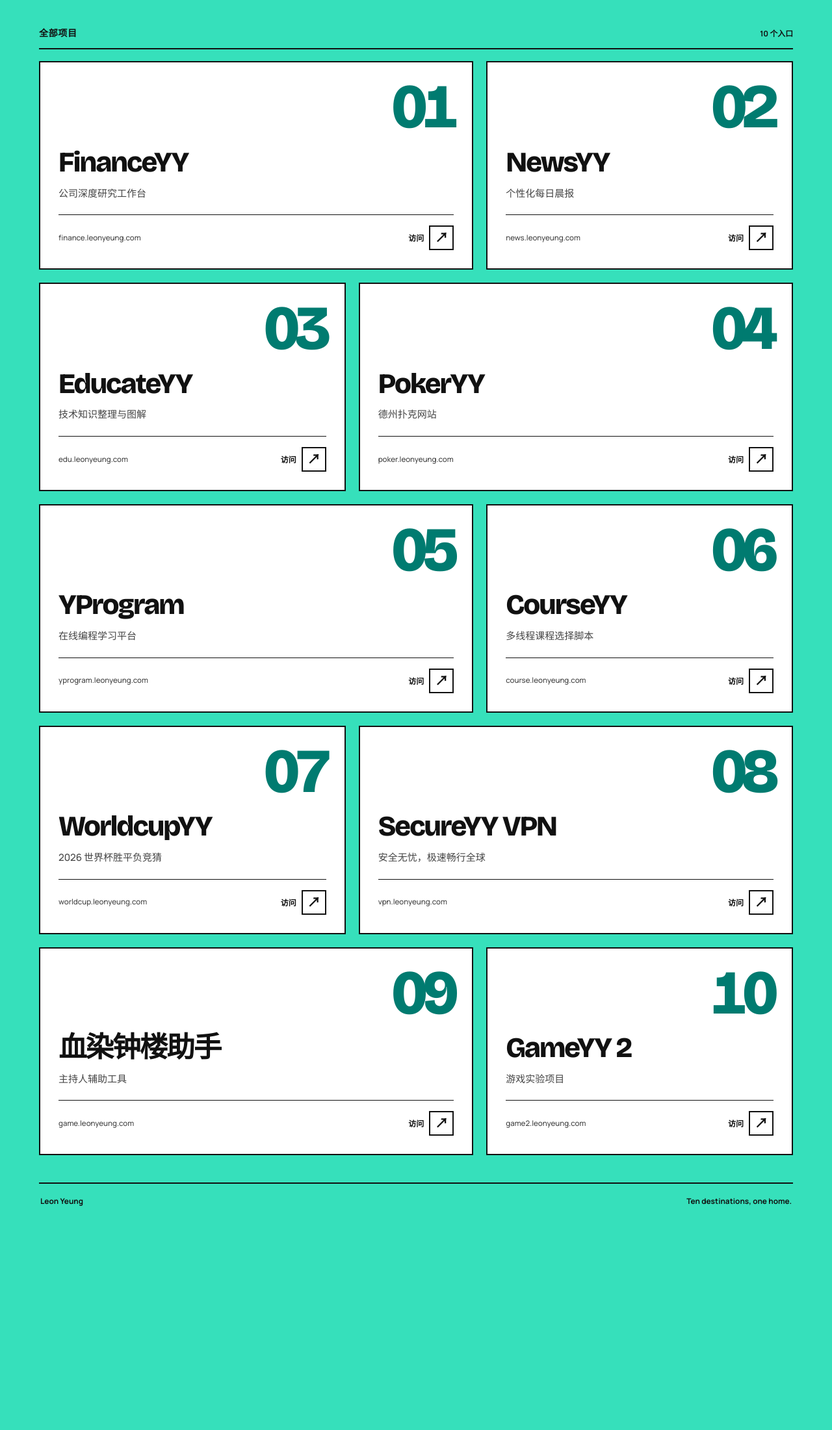
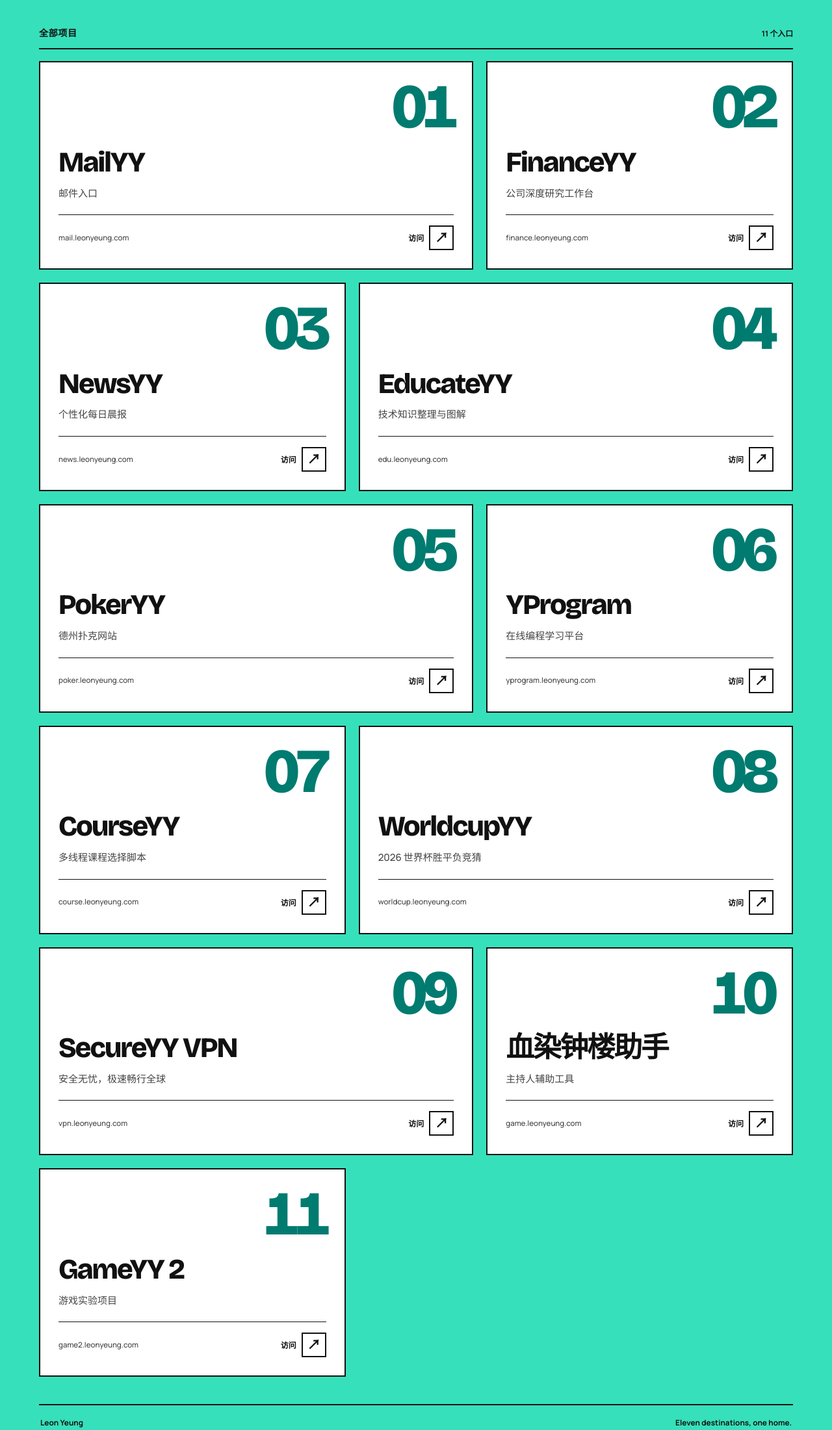
Before and after one commit to yylnb/Leon-Nav, a plain HTML site: page index.html in a window 1280 px wide. Shown: the part 268-2469 px from the top of the page at 65% size. Before the commit the page ends 2147 px from the top, so only its background shows below. Drawn offline with nearby package versions, Linux system fonts and the light colour scheme.

Commit message:
Add mail as the first navigation destination

```diff
--- a/index.html
+++ b/index.html
@@ -4,7 +4,7 @@
   <meta charset="UTF-8">
   <meta name="viewport" content="width=device-width, initial-scale=1.0">
   <title>leonyeung.com | 项目导航</title>
-  <meta name="description" content="leonyeung.com 项目导航，通往研究、新闻、教育、游戏与工具项目。">
+  <meta name="description" content="leonyeung.com 项目导航，通往邮件、研究、新闻、教育、游戏与工具项目。">
   <meta name="theme-color" content="#36E0BB">
   <meta property="og:title" content="leonyeung.com | 项目导航">
   <meta property="og:description" content="项目、工具与正在发生的实验。">
@@ -38,73 +38,79 @@
 
       <div class="project-heading">
         <h2 id="project-heading">全部项目</h2>
-        <span class="project-count">10 个入口</span>
+        <span class="project-count">11 个入口</span>
       </div>
 
       <nav class="project-grid" aria-labelledby="project-heading">
+        <a class="project-card" href="https://mail.leonyeung.com" aria-label="打开 MailYY，邮件入口">
+          <span class="card-index" aria-hidden="true">01</span>
+          <div class="card-copy"><h3>MailYY</h3><p>邮件入口</p></div>
+          <div class="card-footer"><span class="card-domain">mail.leonyeung.com</span><span class="card-visit" aria-hidden="true">访问<span class="card-arrow">↗</span></span></div>
+        </a>
+
         <a class="project-card" href="https://finance.leonyeung.com" aria-label="打开 FinanceYY，公司深度研究工作台">
-          <span class="card-index" aria-hidden="true">01</span>
+          <span class="card-index" aria-hidden="true">02</span>
           <div class="card-copy"><h3>FinanceYY</h3><p>公司深度研究工作台</p></div>
           <div class="card-footer"><span class="card-domain">finance.leonyeung.com</span><span class="card-visit" aria-hidden="true">访问<span class="card-arrow">↗</span></span></div>
         </a>
 
         <a class="project-card" href="https://news.leonyeung.com" aria-label="打开 NewsYY，个性化每日晨报">
-          <span class="card-index" aria-hidden="true">02</span>
+          <span class="card-index" aria-hidden="true">03</span>
           <div class="card-copy"><h3>NewsYY</h3><p>个性化每日晨报</p></div>
           <div class="card-footer"><span class="card-domain">news.leonyeung.com</span><span class="card-visit" aria-hidden="true">访问<span class="card-arrow">↗</span></span></div>
         </a>
 
         <a class="project-card" href="https://edu.leonyeung.com" aria-label="打开 EducateYY，技术知识图解">
-          <span class="card-index" aria-hidden="true">03</span>
+          <span class="card-index" aria-hidden="true">04</span>
           <div class="card-copy"><h3>EducateYY</h3><p>技术知识整理与图解</p></div>
           <div class="card-footer"><span class="card-domain">edu.leonyeung.com</span><span class="card-visit" aria-hidden="true">访问<span class="card-arrow">↗</span></span></div>
         </a>
 
         <a class="project-card" href="https://poker.leonyeung.com" aria-label="打开 PokerYY，德州扑克网站">
-          <span class="card-index" aria-hidden="true">04</span>
+          <span class="card-index" aria-hidden="true">05</span>
           <div class="card-copy"><h3>PokerYY</h3><p>德州扑克网站</p></div>
           <div class="card-footer"><span class="card-domain">poker.leonyeung.com</span><span class="card-visit" aria-hidden="true">访问<span class="card-arrow">↗</span></span></div>
         </a>
 
         <a class="project-card" href="https://yprogram.leonyeung.com" aria-label="打开 YProgram，在线编程学习平台">
-          <span class="card-index" aria-hidden="true">05</span>
+          <span class="card-index" aria-hidden="true">06</span>
           <div class="card-copy"><h3>YProgram</h3><p>在线编程学习平台</p></div>
           <div class="card-footer"><span class="card-domain">yprogram.leonyeung.com</span><span class="card-visit" aria-hidden="true">访问<span class="card-arrow">↗</span></span></div>
         </a>
 
         <a class="project-card" href="https://course.leonyeung.com" aria-label="打开 CourseYY，多线程课程选择脚本">
-          <span class="card-index" aria-hidden="true">06</span>
+          <span class="card-index" aria-hidden="true">07</span>
           <div class="card-copy"><h3>CourseYY</h3><p>多线程课程选择脚本</p></div>
           <div class="card-footer"><span class="card-domain">course.leonyeung.com</span><span class="card-visit" aria-hidden="true">访问<span class="card-arrow">↗</span></span></div>
         </a>
 
         <a class="project-card" href="https://worldcup.leonyeung.com" aria-label="打开 WorldcupYY，2026 世界杯胜平负竞猜">
-          <span class="card-index" aria-hidden="true">07</span>
+          <span class="card-index" aria-hidden="true">08</span>
           <div class="card-copy"><h3>WorldcupYY</h3><p>2026 世界杯胜平负竞猜</p></div>
           <div class="card-footer"><span class="card-domain">worldcup.leonyeung.com</span><span class="card-visit" aria-hidden="true">访问<span class="card-arrow">↗</span></span></div>
         </a>
 
         <a class="project-card" href="https://vpn.leonyeung.com" aria-label="打开 SecureYY VPN，安全稳定的网络连接服务">
-          <span class="card-index" aria-hidden="true">08</span>
+          <span class="card-index" aria-hidden="true">09</span>
           <div class="card-copy"><h3>SecureYY VPN</h3><p>安全无忧，极速畅行全球</p></div>
           <div class="card-footer"><span class="card-domain">vpn.leonyeung.com</span><span class="card-visit" aria-hidden="true">访问<span class="card-arrow">↗</span></span></div>
         </a>
 
         <a class="project-card" href="https://game.leonyeung.com" aria-label="打开血染钟楼助手，主持人辅助工具">
-          <span class="card-index" aria-hidden="true">09</span>
+          <span class="card-index" aria-hidden="true">10</span>
           <div class="card-copy"><h3>血染钟楼助手</h3><p>主持人辅助工具</p></div>
           <div class="card-footer"><span class="card-domain">game.leonyeung.com</span><span class="card-visit" aria-hidden="true">访问<span class="card-arrow">↗</span></span></div>
         </a>
 
         <a class="project-card" href="https://game2.leonyeung.com" aria-label="打开 GameYY 2，游戏实验项目">
-          <span class="card-index" aria-hidden="true">10</span>
+          <span class="card-index" aria-hidden="true">11</span>
           <div class="card-copy"><h3>GameYY 2</h3><p>游戏实验项目</p></div>
           <div class="card-footer"><span class="card-domain">game2.leonyeung.com</span><span class="card-visit" aria-hidden="true">访问<span class="card-arrow">↗</span></span></div>
         </a>
       </nav>
     </main>
 
-    <footer class="site-footer"><span>Leon Yeung</span><span>Ten destinations, one home.</span></footer>
+    <footer class="site-footer"><span>Leon Yeung</span><span>Eleven destinations, one home.</span></footer>
   </div>
 </body>
 </html>
--- a/styles.css
+++ b/styles.css
@@ -120,6 +120,7 @@ h1 { margin: 0; font-family: var(--display); font-size: clamp(3.8rem, 8vw, 7rem)
 .project-card:nth-child(8) { animation-delay: 460ms; }
 .project-card:nth-child(9) { animation-delay: 500ms; }
 .project-card:nth-child(10) { animation-delay: 540ms; }
+.project-card:nth-child(11) { animation-delay: 580ms; }
 
 .card-index {
   justify-self: end;
```
